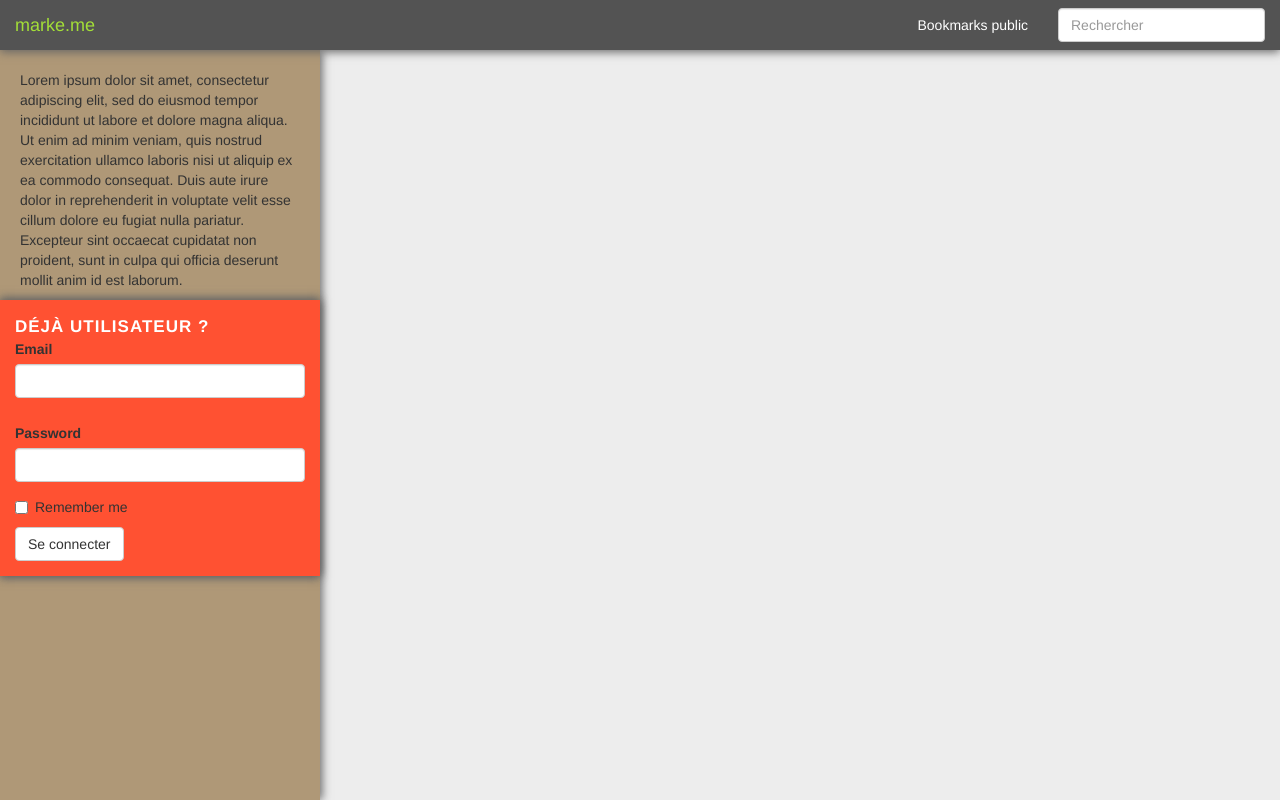
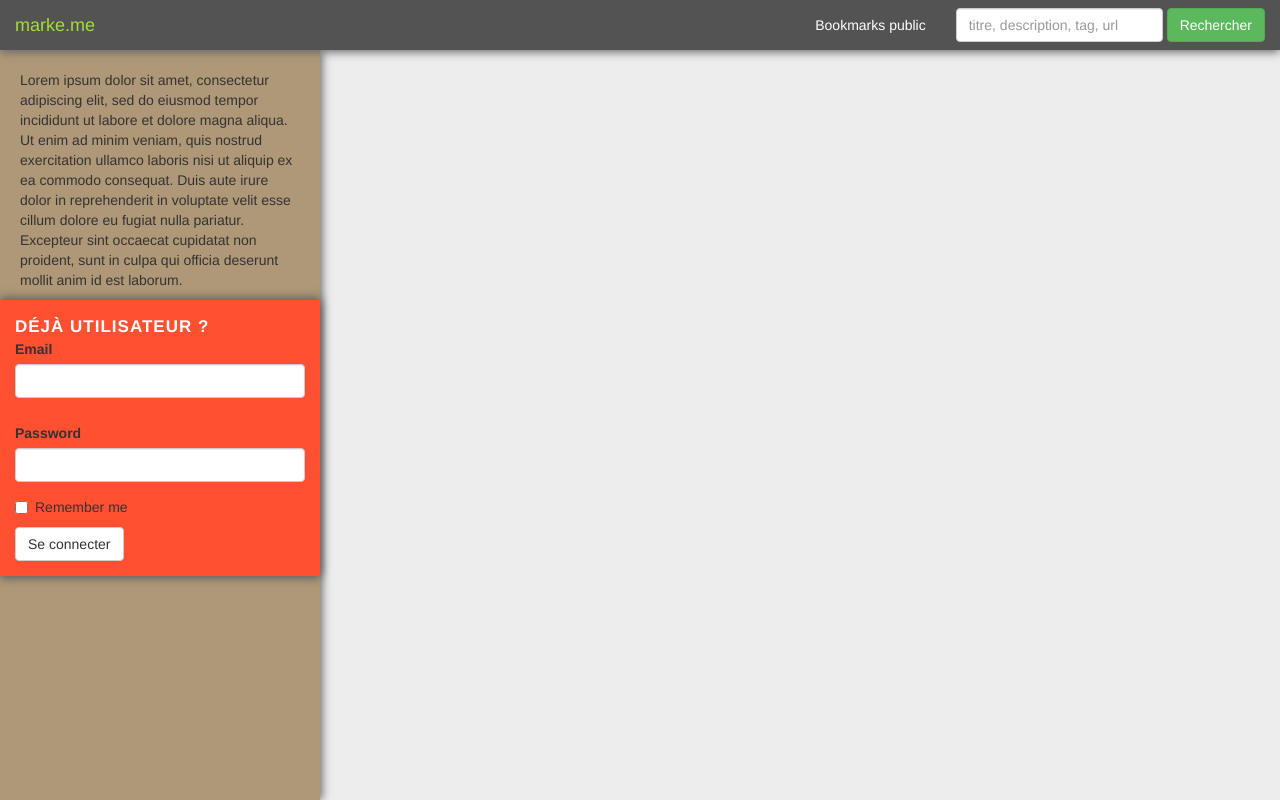
Before and after one commit to stephanlascar/markme, a Flask app: template templates/layout/main.html in a window 1280 px wide. Run offline with Flask 2, Linux system fonts and the light colour scheme; the template is opened without the code that fills it, so the values that code supplies are empty, except form fields; form fields are guessed from the names that the template uses; parts of the project's set-up code (start-up, migrations or seed data) failed here and were passed over; some libraries are stand-ins or nearby versions.

Commit message:
Première implementation de la recerche

```diff
--- a/templates/layout/main.html
+++ b/templates/layout/main.html
@@ -12,8 +12,9 @@
         <div class="container-fluid">
             <div class="navbar-header"><a class="navbar-brand" href="{{url_for('main.index')}}">marke.me</a></div>
             <div id="navbar" class="collapse navbar-collapse">
-                <form class="navbar-form navbar-right">
-                    <input type="text" class="form-control" placeholder="Rechercher">
+                <form class="navbar-form navbar-right" role="form" method="post" action="{{ url_for('main.searched_bookmarks') }}">
+                    <input type="text" class="form-control" placeholder="titre, description, tag, url" name="filter" id="filter">
+                    <button type="submit" class="btn btn-success">Rechercher</button>
                 </form>
                 <ul class="nav navbar-nav navbar-right">
                     <li><a href="{{url_for('main.bookmarks')}}">Bookmarks public</a></li>
```
Also changed, not shown: main.py (+10 -0 lines).
